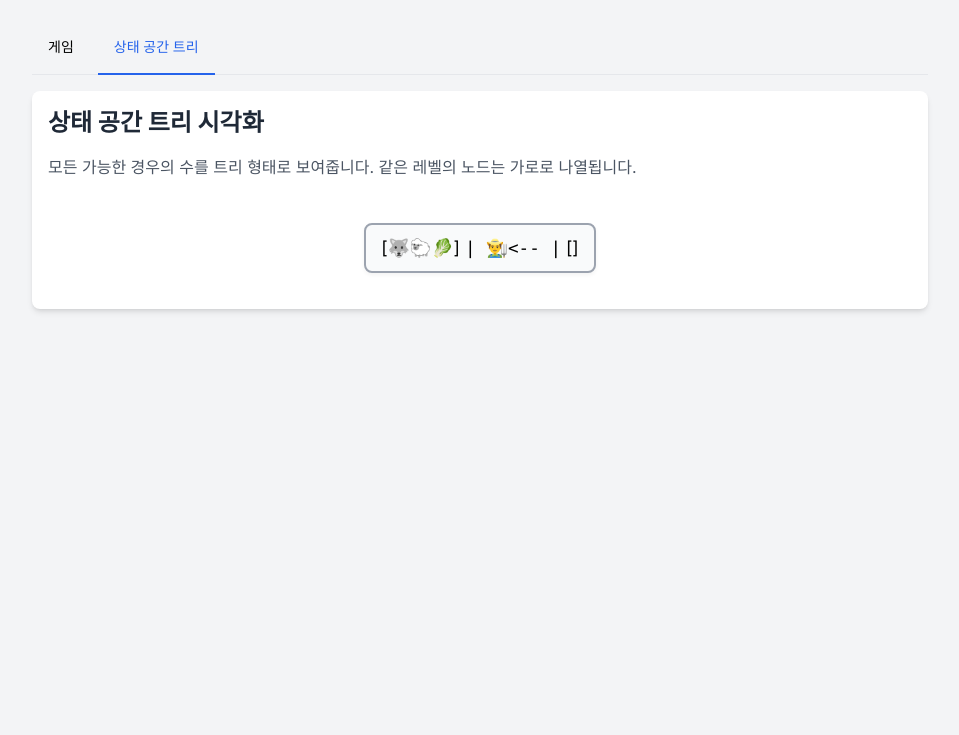
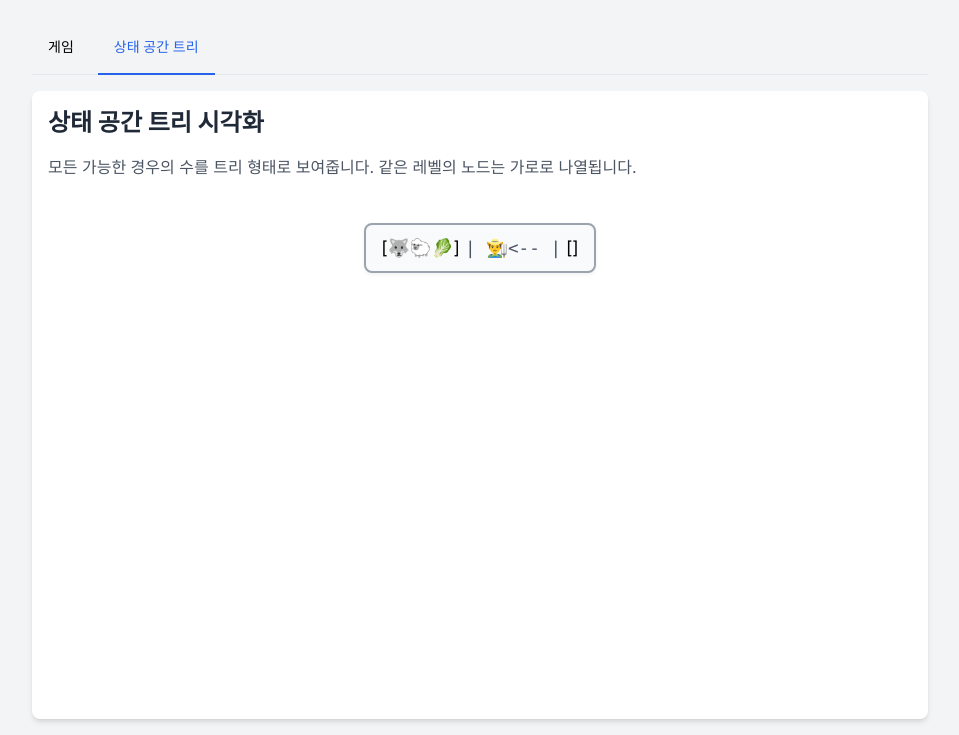
Before and after one commit to unono915/Wolf_Sheep_Cabbage, a plain HTML site: page index.html in a window 1280 px wide. Both pictures are taken after a click on the tab "상태 공간 트리". Shown: the part 91-826 px from the top of the page, without its empty margins (160-1119 px from the left). Before the commit the page ends 800 px from the top, so only its background shows below. Drawn offline with nearby package versions, Linux system fonts and the light colour scheme.

Commit message:
Refactor tree visualization styles in CSS

```diff
--- a/style.css
+++ b/style.css
@@ -46,20 +46,20 @@ body {
 
 /* Tree Visualization Styles */
 #tree-container {
-    position: relative; /* For SVG positioning */
-    display: flex;
-    flex-direction: column;
-    align-items: center;
-    gap: 40px; /* Increased gap for lines */
+    position: relative;
+    width: 100%;
+    min-height: 500px; /* 충분한 높이 확보 */
     padding: 20px;
-    min-width: max-content;
+    overflow: auto;
 }
 
 .tree-level {
     display: flex;
     justify-content: center;
     gap: 20px;
-    z-index: 1; /* Ensure nodes are above lines */
+    position: absolute; /* JS가 위치를 제어 */
+    width: 100%;
+    left: 0;
 }
 
 .tree-node {
@@ -67,12 +67,19 @@ body {
     border: 2px solid #9ca3af;
     border-radius: 8px;
     background-color: #f9fafb;
-    font-size: 1.1rem; /* Slightly larger font */
-    white-space: nowrap; /* Prevent line breaks */
+    font-size: 1.1rem;
+    white-space: nowrap;
     text-align: center;
     box-shadow: 0 2px 4px rgba(0,0,0,0.05);
     position: relative;
-    z-index: 1; /* Ensure nodes are above lines */
+    z-index: 1;
+    cursor: pointer; /* 클릭 가능 표시 */
+    transition: transform 0.2s, box-shadow 0.2s;
+}
+
+.tree-node:hover {
+    transform: translateY(-2px);
+    box-shadow: 0 4px 8px rgba(0,0,0,0.1);
 }
 
 .tree-node.goal-state {
@@ -81,9 +88,10 @@ body {
 }
 
 .tree-node.invalid-node {
-    border-color: #ef4444; /* red-500 */
-    background-color: #fee2e2; /* red-100 */
-    color: #b91c1c; /* red-800 */
+    border-color: #ef4444;
+    background-color: #fee2e2;
+    color: #b91c1c;
+    cursor: not-allowed;
 }
 
 .tree-lines {
@@ -92,6 +100,10 @@ body {
     left: 0;
     width: 100%;
     height: 100%;
-    z-index: 0; /* Lines behind nodes */
+    z-index: 0;
     overflow: visible;
 }
+
+.tree-node .font-mono {
+    color: #4b5563; /* gray-600 */
+}
```
